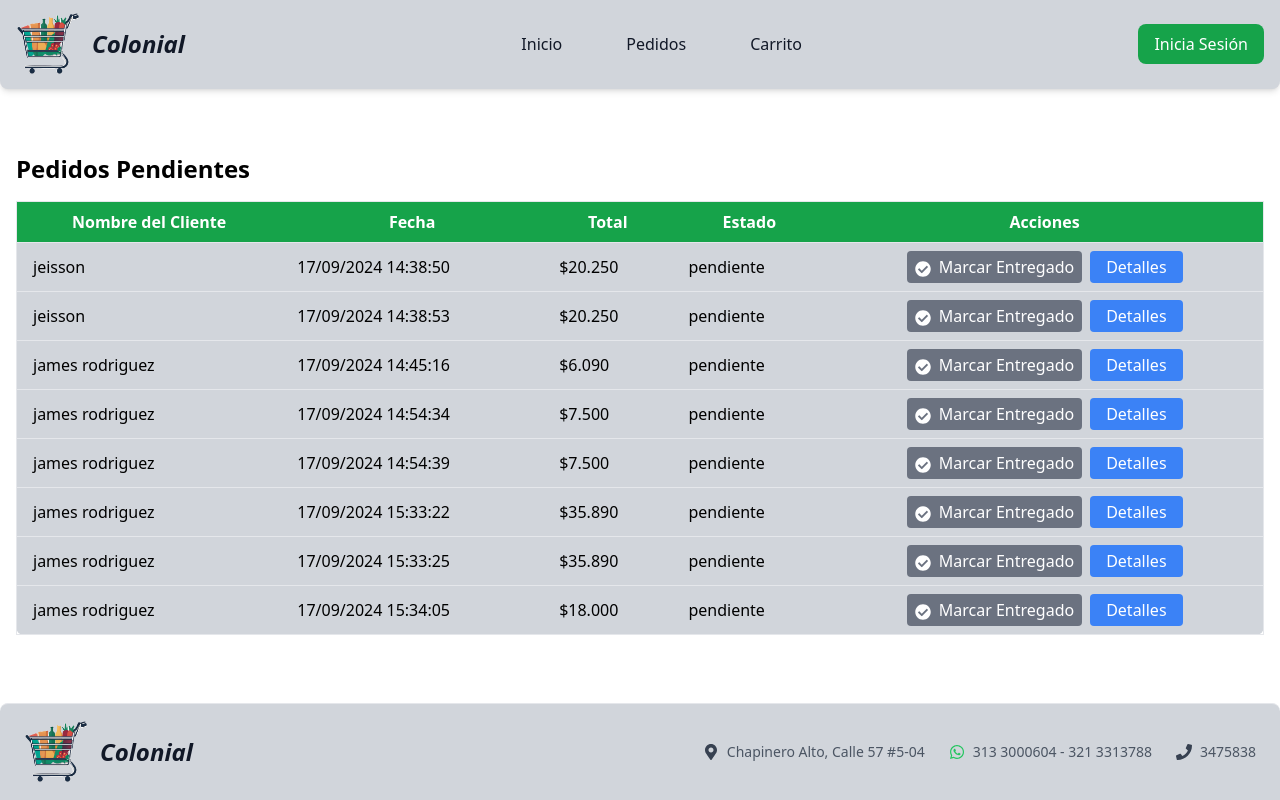
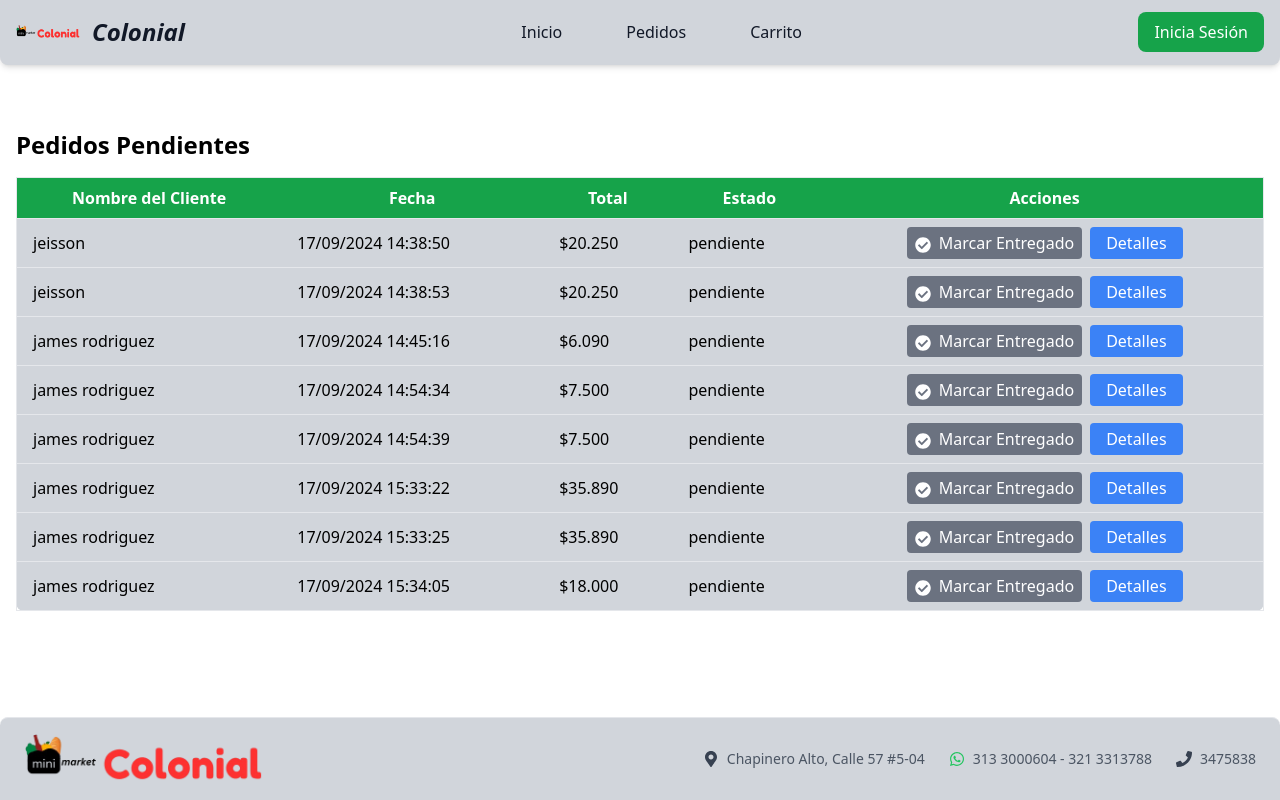
Before and after one commit to David435412/proyecto_cigarreria, a React (Create React App) app: page /pedidos-domiciliario in a window 1280 px wide. Built offline with nearby package versions, Linux system fonts and the light colour scheme; data requests are answered from the project's data file.

Commit message:
Se cambio el logo

```diff
--- a/db.json
+++ b/db.json
@@ -40,17 +40,17 @@
       "estado": "activo"
     },
     {
-      "id": "fcf0",
       "nombre": "james  rodriguez",
-      "contrasena": "Folhqwh456",
       "nombreUsuario": "james",
       "correo": "davidm435465123@gmail.com",
       "telefono": "2108108213",
-      "direccion": "call 232# 100A-02",
+      "direccion": "call 232# 100A-04",
       "tipoDocumento": "Cédula",
       "numeroDocumento": "10208121312",
+      "rol": "cliente",
       "estado": "activo",
-      "rol": "cliente"
+      "contrasena": "Folhqwh456",
+      "id": "fcf0"
     },
     {
       "id": "3428",
--- a/src/components/administrador/NavBarAdmin.js
+++ b/src/components/administrador/NavBarAdmin.js
@@ -28,8 +28,7 @@ const HeaderAdmin = () => {
             <nav className="bg-gray-300 border-b border-gray-300 px-4 py-3 rounded-b-lg shadow-md relative">
                 <div className="flex flex-wrap justify-between items-center mx-auto max-w-screen-xl">
                     <Link to="/admin-dash" className="flex items-center space-x-3">
-                        <img src={Logo} alt="Logo" className="w-16 h-auto" />
-                        <h1 className="text-2xl text-gray-900 font-bold italic">Colonial</h1>
+                        <img src={Logo} alt="Logo" className="w-56 h-auto" />
                     </Link>
                     <div className="flex items-center lg:order-2 space-x-2 relative">
                         {/* Menú desplegable de usuario */}
--- a/src/components/cajero/NavBarCajero.js
+++ b/src/components/cajero/NavBarCajero.js
@@ -29,8 +29,7 @@ const HeaderCajero = () => {
             <nav className="bg-gray-300 border-b border-gray-300 px-4 py-3 rounded-b-lg shadow-md relative">
                 <div className="flex flex-wrap justify-between items-center mx-auto max-w-screen-xl">
                     <Link to="/cajero-dash" className="flex items-center space-x-3">
-                        <img src={Logo} alt="Logo" className="w-16 h-auto" />
-                        <h1 className="text-2xl text-gray-900 font-bold italic">Colonial</h1>
+                        <img src={Logo} alt="Logo" className="w-56 h-auto" />
                     </Link>
                     <div className="flex items-center lg:order-2 space-x-2 relative">
                         {/* Menú desplegable de usuario */}
--- a/src/components/cliente/NavBarCliente.js
+++ b/src/components/cliente/NavBarCliente.js
@@ -33,8 +33,7 @@ const HeaderCliente = () => {
             <nav className="bg-gray-300 border-b border-gray-300 px-4 py-3 rounded-b-lg shadow-md relative">
                 <div className="flex flex-wrap justify-between items-center mx-auto max-w-screen-xl">
                     <Link to="/cliente-dash" className="flex items-center space-x-3">
-                        <img src={Logo} alt="Logo" className="w-16 h-auto" />
-                        <h1 className="text-2xl text-gray-900 font-bold italic">Colonial</h1>
+                        <img src={Logo} alt="Logo" className="w-56 h-auto" />
                     </Link>
                     <div className="flex items-center lg:order-2 space-x-2">
                         {/* Icono de usuario */}
--- a/src/components/comun/Footer.js
+++ b/src/components/comun/Footer.js
@@ -9,8 +9,7 @@ const Footer = () => {
       <div className="max-w-7xl mx-auto flex flex-col lg:flex-row items-center justify-between">
         {/* Logo y Título */}
         <Link to="/" className="flex items-center mb-4 lg:mb-0 space-x-3">
-          <img src={Logo} alt="Logo" className="w-16 h-16" />
-          <span className="text-2xl text-gray-900 font-bold italic">Colonial</span>
+          <img src={Logo} alt="Logo" className="w-60 h-auto" />
         </Link>
 
         {/* Información de Contacto */}
--- a/src/components/domiciliario/NavBarDomiciliario.js
+++ b/src/components/domiciliario/NavBarDomiciliario.js
@@ -29,8 +29,7 @@ const HeaderDomiciliario = () => {
             <nav className="bg-gray-300 border-b border-gray-300 px-4 py-3 rounded-b-lg shadow-md relative">
                 <div className="flex flex-wrap justify-between items-center mx-auto max-w-screen-xl">
                     <Link to="/domiciliario-dash" className="flex items-center space-x-3">
-                        <img src={Logo} alt="Logo" className="w-16 h-auto" />
-                        <h1 className="text-2xl text-gray-900 font-bold italic">Colonial</h1>
+                        <img src={Logo} alt="Logo" className="w-56 h-auto" />
                     </Link>
                     <div className="flex items-center lg:order-2 space-x-2 relative">
                         {/* Menú desplegable de usuario */}
```
Also changed, not shown: src/assets/images/Logo.png.
